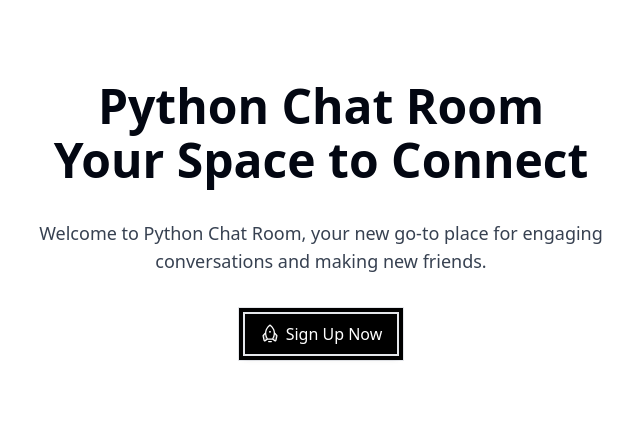
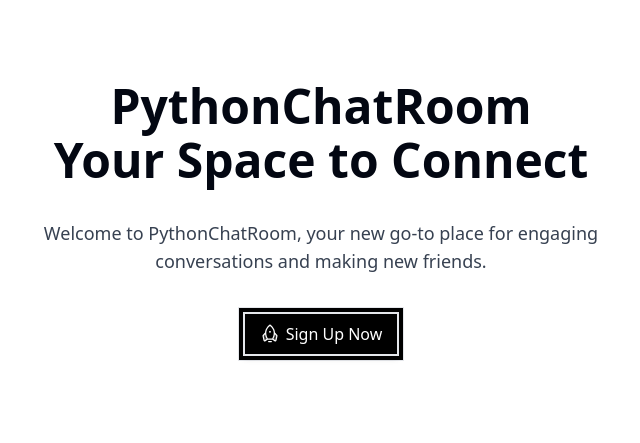
Before and after one commit to chile20/PythonChatroom, a Django app: page / in a window 1280 px wide. Shown: the part 65-508 px from the top of the page, without its empty margins (319-959 px from the left). Run offline with Django 5.2, Linux system fonts and the light colour scheme; some libraries are stand-ins or nearby versions.

Commit message:
Changed some wordings

```diff
--- a/pythonchatroom/core/templates/core/base.html
+++ b/pythonchatroom/core/templates/core/base.html
@@ -3,7 +3,7 @@
 <head>
     <meta charset="UTF-8">
     <meta name="viewport" content="width=device-width, initial-scale=1.0">
-    <title>{% block title %}{% endblock %}Djangochat</title>
+    <title>{% block title %}{% endblock %}PythonChatRoom</title>
     <script src="https://cdn.tailwindcss.com"></script>
     <style>
         .messages {
--- a/pythonchatroom/core/templates/core/frontpage.html
+++ b/pythonchatroom/core/templates/core/frontpage.html
@@ -12,8 +12,8 @@
         <div class="relative pt-24 lg:pt-28">
             <div class="mx-auto px-6 max-w-7xl md:px-12">
                 <div class="text-center sm:mx-auto sm:w-10/12 lg:mr-auto lg:mt-0 lg:w-4/5">
-                    <h1 class="mt-8 text-wrap text-4xl md:text-5xl font-semibold text-gray-950 xl:text-5xl xl:[line-height:1.125]">Python Chat Room <br class="hidden sm:block"> Your Space to Connect</h1>
-                    <p class="text-wrap mx-auto mt-8 max-w-2xl text-lg text-gray-700 hidden sm:block">Welcome to Python Chat Room, your new go-to place for engaging conversations and making new friends. </p>
+                    <h1 class="mt-8 text-wrap text-4xl md:text-5xl font-semibold text-gray-950 xl:text-5xl xl:[line-height:1.125]">PythonChatRoom <br class="hidden sm:block"> Your Space to Connect</h1>
+                    <p class="text-wrap mx-auto mt-8 max-w-2xl text-lg text-gray-700 hidden sm:block">Welcome to PythonChatRoom, your new go-to place for engaging conversations and making new friends. </p>
                     <p class="text-wrap mx-auto mt-6 max-w-2xl text-gray-700 sm:hidden">Our chatroom, built with Python, offers a seamless and intuitive platform for users from all walks of life to connect and share their experiences.</p>
                     <div class="mt-8 flex flex-col items-center justify-center gap-4">
                         <div class="p-1 rounded-[calc(var(--btn-border-radius)+4px)] bg-black border">
```
